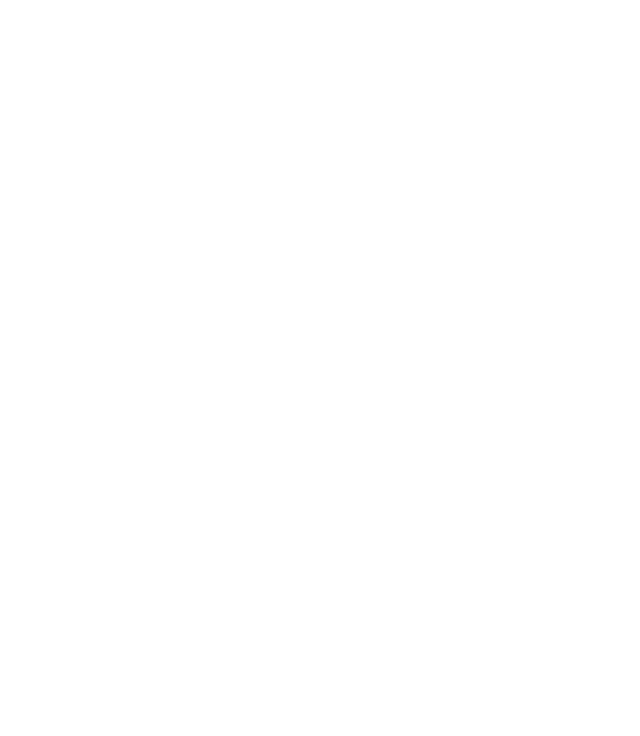
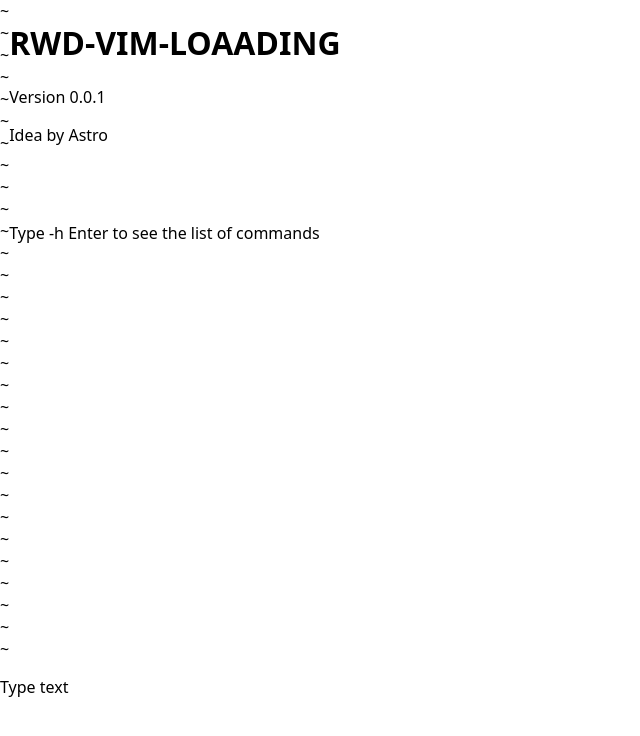
Before and after one commit to RWD0327/RWD, a plain HTML site: page index.html in a window 1280 px wide. Shown: the whole page, without its empty margins (0-640 px from the left). Drawn offline with Linux system fonts and the light colour scheme.

Commit message:
ver 0.0.1

```diff
--- a/index.html
+++ b/index.html
@@ -7,17 +7,55 @@
         <meta name="author" content="김진욱">
         <meta property="og:image" content="/.png">
         <title>RWD</title>
-        <link rel="stylesheet" href="index.css">
+        <link rel="stylesheet" href="style/global.css">
+        <link rel="stylesheet" href="style/main.css">
         <script src="index.js"></script>
     </head>
     <body>
-        <div class="wrapper">
-            <div>
-
+        <div class="main">
+            <div id="~full">
+                <div>~</div>
+                <div>~</div>
+                <div>~</div>
+                <div>~</div>
+                <div>~</div>
+                <div>~</div>
+                <div>~</div>
+                <div>~</div>
+                <div>~</div>
+                <div>~</div>
+                <div>~</div>
+                <div>~</div>
+                <div>~</div>
+                <div>~</div>
+                <div>~</div>
+                <div>~</div>
+                <div>~</div>
+                <div>~</div>
+                <div>~</div>
+                <div>~</div>
+                <div>~</div>
+                <div>~</div>
+                <div>~</div>
+                <div>~</div>
+                <div>~</div>
+                <div>~</div>
+                <div>~</div>
+                <div>~</div>
+                <div>~</div>
+                <div>~</div>
             </div>
+            <main>
+                <h1>RWD-VIM-LOAADING</h1>
+                <p>Version 0.0.1</p>
+                <p>Idea by Astro</p>
+                <br></br>
+                <p>Type -h <span>Enter</span> to see the list of commands</p>
+                <p></p>
+            </main>
+        </div>
+        <div id="command-line">
+            <p>Type text</p>
         </div>
     </body>
-    <aside>
-
-    </aside>
 </html>
--- a/index.js
+++ b/index.js
@@ -0,0 +1 @@
+DOM
--- /dev/null
+++ b/style/global.css
@@ -0,0 +1,11 @@
+html, body{
+    margin: 0;
+    padding: 0;
+    font-family: system-ui, -apple-system, BlinkMacSystemFont, 'Segoe UI', Roboto, Oxygen, Ubuntu, Cantarell, 'Open Sans', 'Helvetica Neue', sans-serif;
+}
+
+body{
+    display: flex;
+    flex-direction: column;
+    height: 100vh;
+}
--- /dev/null
+++ b/style/main.css
@@ -0,0 +1,3 @@
+.main{
+    display: flex;
+}
```
Also changed, not shown: index.css (deleted).
